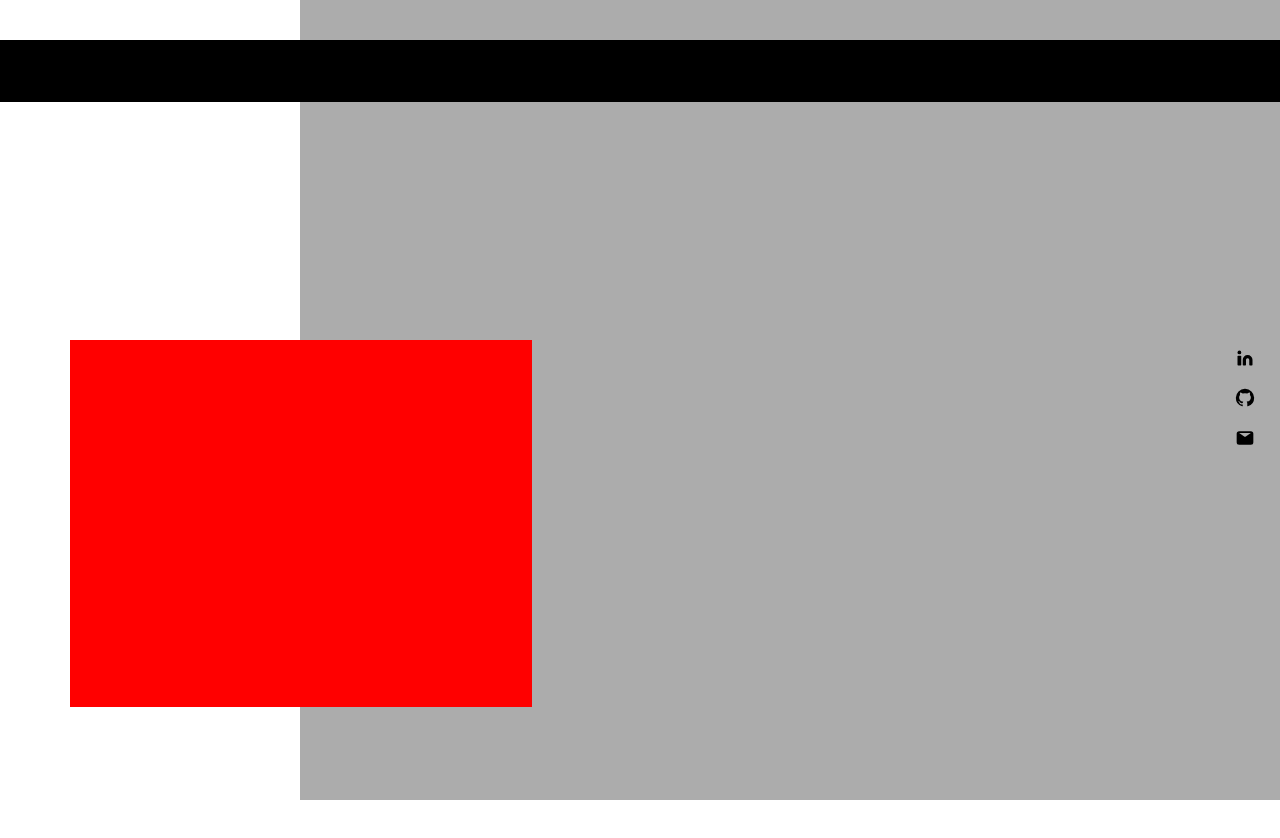
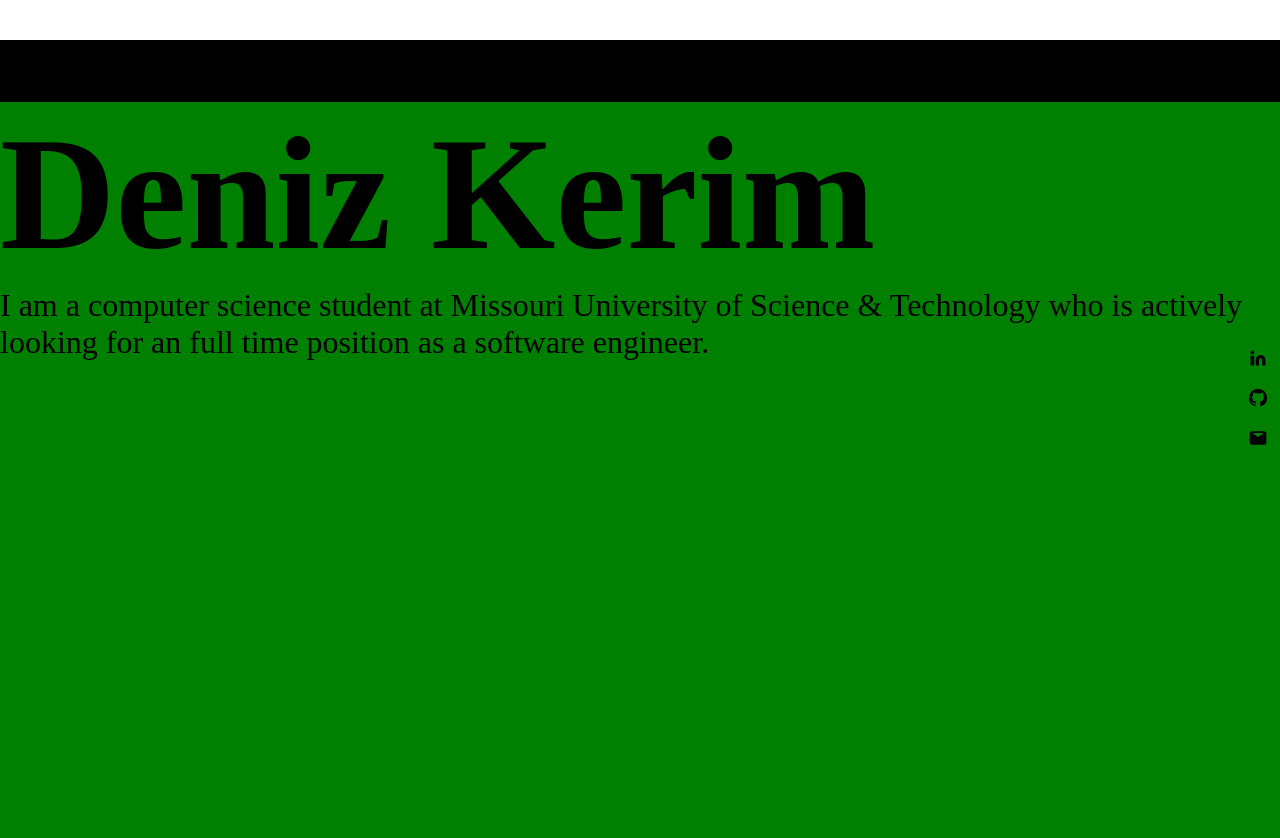
Before and after one commit to KerimD/gatsby-portfolio, a Gatsby site: page / in a window 1280 px wide. Before the commit the page ends 800 px from the top, so only its background shows below. Built offline with nearby package versions, Linux system fonts and the light colour scheme; Gatsby itself is replaced by a stand-in of ours.

Commit message:
fix social links, add about

```diff
--- /dev/null
+++ b/src/components/About/About.tsx
@@ -0,0 +1,21 @@
+import React from 'react';
+
+import './about.scss';
+
+const About = () => {
+  return (
+    <div className="about">
+      <h1>{"Deniz Kerim"}</h1>
+      <p>
+        {"\
+          I am a computer science student at Missouri \
+          University of Science & Technology who \
+          is actively looking for an full time \
+          position as a software engineer.\
+        "}
+      </p>
+    </div >
+  );
+};
+
+export default About;
--- /dev/null
+++ b/src/components/About/about.scss
@@ -0,0 +1,14 @@
+.about {
+  min-height: 30rem;
+  max-height: 50rem;
+  height: 100vh;
+  background: green;
+
+  h1 {
+    font-size: 10rem;
+  }
+
+  p {
+    font-size: 2rem;
+  }
+}
--- /dev/null
+++ b/src/components/About/index.tsx
@@ -0,0 +1,3 @@
+import About from './About';
+
+export default About;
--- /dev/null
+++ b/src/components/Projects/Projects.tsx
@@ -0,0 +1,28 @@
+import React from 'react';
+
+import Project from './Project';
+
+import './projects.scss';
+
+const PROJECTS = [
+  { name: "a" },
+  { name: "b" },
+  { name: "c" },
+  { name: "d" },
+  { name: "e" },
+  { name: "f" },
+  { name: "g" },
+  { name: "h" }
+];
+
+const Projects = () => {
+  return (
+    <div className="projects">
+    {PROJECTS.map((project) =>
+      <Project key={project.name} />
+    )}
+    </div>
+  );
+};
+
+export default Projects;
--- /dev/null
+++ b/src/components/Projects/index.tsx
@@ -0,0 +1,3 @@
+import Projects from './Projects';
+
+export default Projects;
--- a/src/components/SocialLinks.tsx
+++ b/src/components/SocialLinks/SocialLinks.tsx
@@ -1,9 +1,9 @@
 import React from 'react';
 
-import '../styles/social-links.scss';
-import linkedin from '../images/icons/linkedin.svg';
-import github from '../images/icons/github.svg';
-import email from '../images/icons/email.svg';
+import './social-links.scss';
+import linkedin from '../../images/icons/linkedin.svg';
+import github from '../../images/icons/github.svg';
+import email from '../../images/icons/email.svg';
 
 const SOCIALS = [
   {
@@ -25,7 +25,7 @@ const SOCIALS = [
 
 const SocialLinks = () => {
   return (
-    <div className="social-links-container">
+    <div className="social-links">
       {SOCIALS.map((social) =>
         <div className="social-links-wrapper">
           <div className="link-text">{social.text}</div>
--- /dev/null
+++ b/src/components/SocialLinks/index.tsx
@@ -0,0 +1,3 @@
+import SocialLinks from './SocialLinks';
+
+export default SocialLinks;
--- a/src/styles/social-links.scss
+++ b/src/components/SocialLinks/social-links.scss
@@ -1,7 +1,14 @@
-.social-links-container {
-  z-index: 99;
+.social-links {
+  position: fixed;
+  left: 50%;
+  transform: translateX(-50%);
+  width: 100%;
+  max-width: 82.5rem;
+  height: 100vh;
+  z-index: 99999;
   display: flex;
   flex-direction: column;
+  justify-content: center;
   align-items: flex-end;
   margin-right: 0.813rem;
 }
--- /dev/null
+++ b/src/pages/index.scss
@@ -0,0 +1,17 @@
+* {
+  box-sizing: border-box;
+  margin: 0;
+}
+
+.home-page {
+  max-width: 82.5rem;
+  display: flex;
+  flex-direction: column;
+  margin: 0 auto;
+}
+
+.temp-nav-bar {
+  margin-top: 2.5rem;
+  background: black;
+  height: 3.875rem;
+}
--- a/src/pages/index.tsx
+++ b/src/pages/index.tsx
@@ -1,21 +1,18 @@
 import React from "react";
 
+import About from "../components/About";
 import SocialLinks from "../components/SocialLinks";
+// import Projects from "../components/Projects";
 
-import '../styles/index.scss';
+import './index.scss';
 
 const HomePage = () => {
   return (
-    <div className="home-page-container">
-      <div className="home-page">
-        <div className="temp-background-picture" />
-        <div className="temp-nav-bar" />
-        <div className="main-content">
-          <div className="temp-about" />
-          <SocialLinks />
-        </div>
-        {/* <Projects /> */}
-      </div>
+    <div className="home-page">
+      <div className="temp-nav-bar" />
+      <SocialLinks />
+      <About />
+      {/* <Projects /> */}
     </div>
   );
 }
--- a/src/styles/index.scss
+++ /dev/null
@@ -1,57 +0,0 @@
-*,
-*::before,
-*::after {
-  box-sizing: border-box;
-  margin: 0;
-}
-
-.home-page-container {
-  height: 100vh;
-  display: flex;
-  justify-content: center;
-  overflow-y: hidden;
-}
-
-.home-page {
-  width: 82.5rem;
-  display: flex;
-  flex-direction: column;
-  justify-content: center;
-  position: relative;
-}
-
-.temp-background-picture {
-  z-index: -9;
-  background: #acacac;
-  height: 100vh;
-  width: 61.25rem;
-  position: absolute;
-  top: 0;
-  right: 0;
-}
-
-.temp-nav-bar {
-  position: absolute;
-  top: 2.5rem;
-  background: black;
-  height: 3.875rem;
-  width: 100%;
-}
-
-.main-content {
-  position: relative;
-  display: flex;
-  justify-content: flex-end;
-  align-items: center;
-}
-
-.temp-about {
-  position: absolute;
-  top: 0;
-  left: 0;
-  z-index: -1;
-  background: red;
-  height: 367px;
-  width: 462px;
-  margin-left: 4.375rem;
-}
```
Also changed, not shown: src/components/Projects/Project.tsx (added, +13 -0 lines), src/components/Projects/project.scss (added, +19 -0 lines), src/components/Projects/projects.scss (added, +16 -0 lines).
